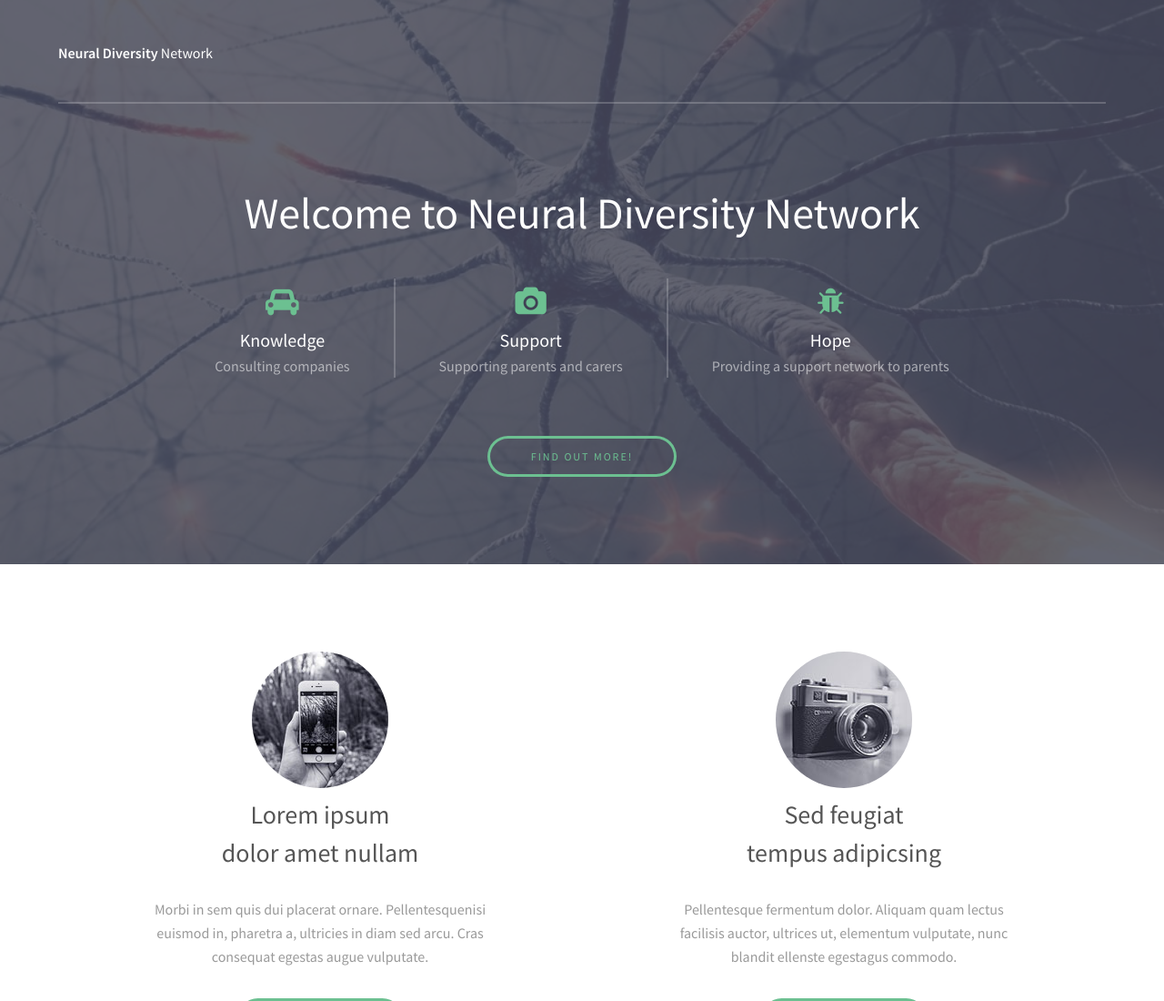
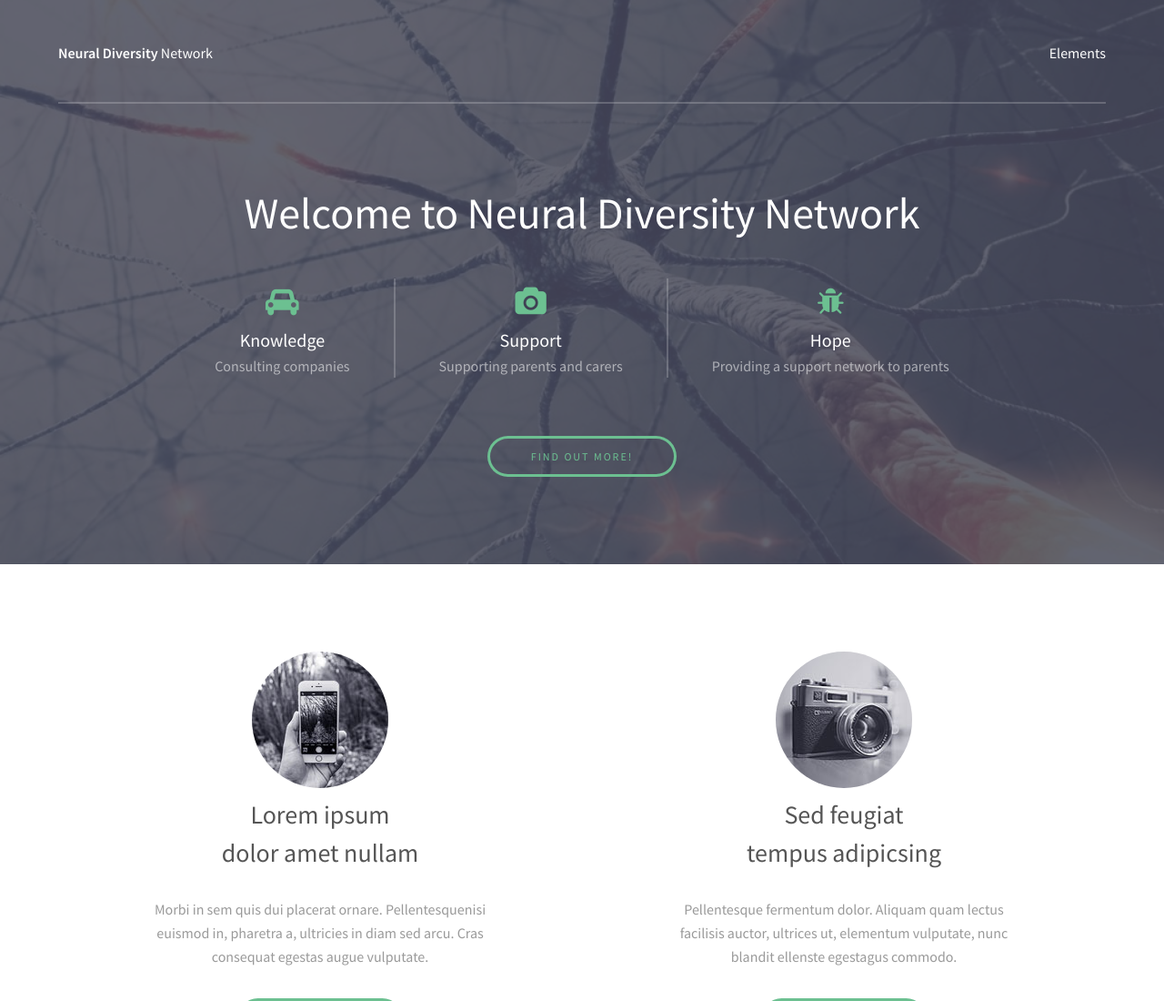
Before and after one commit to neuraldiversity/neuraldiversity.github.io, a plain HTML site: page index.html in a window 1280 px wide. Shown: the top 1100 px of the page at 91% size. Drawn offline with Linux system fonts and the light colour scheme.

Commit message:
adding elements

```diff
--- a/index.html
+++ b/index.html
@@ -20,7 +20,7 @@
 					<nav id="nav">
 						<!--<a href="index.html">Home</a> -->
 						<!--<a href="generic.html">About</a> -->
-						<!-- <a href="elements.html">Elements</a> -->
+						<a href="elements.html">Elements</a>
 					</nav>
 					<a href="#navPanel" class="navPanelToggle"><span class="fa fa-bars"></span></a>
 				</div>
```
